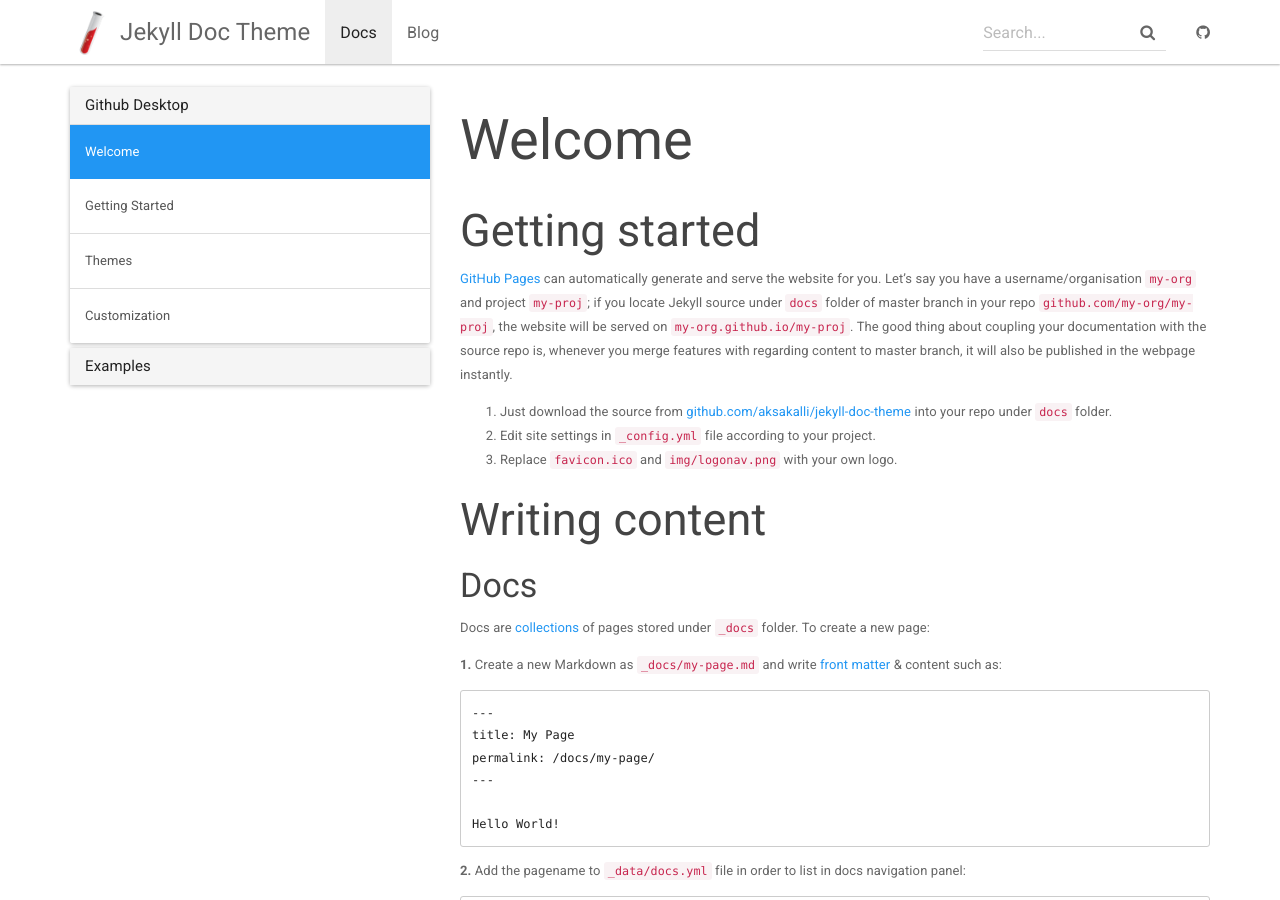
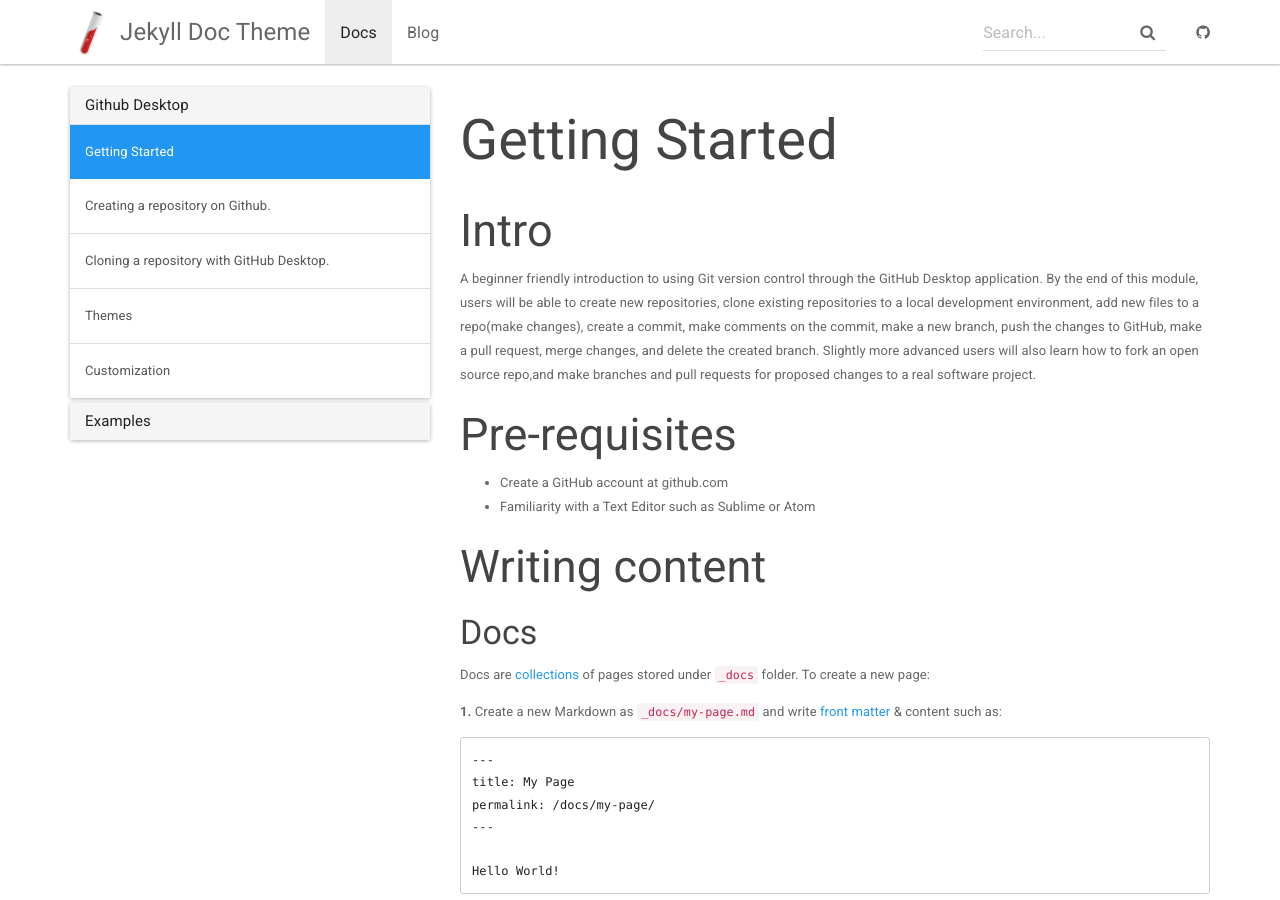
Before and after one commit to Kingslayyerr/Docs, a Jekyll site: the page built from _docs/index.md, in a window 1280 px wide and 900 px high. Built offline with Jekyll 4.4.1, drawn with Linux system fonts in a browser that asks for light colours; nearby versions of some CDN libraries.

Commit message:
add new info

```diff
--- a/_data/docs.yml
+++ b/_data/docs.yml
@@ -2,6 +2,7 @@
   docs:
   - home
   - first-doc
+  - second-doc
   - themes
   - customization
 
--- a/_docs/first-doc.md
+++ b/_docs/first-doc.md
@@ -1,8 +1,8 @@
 ---
-title: Getting Started
+title: Creating a repository on Github.
 permalink: /docs/first-doc/
 ---
 
 
 
-### Getting started with GitHub Desktop.
+### Steps.
--- a/_docs/index.md
+++ b/_docs/index.md
@@ -1,18 +1,18 @@
 ---
-title: Welcome
+title: Getting Started
 permalink: /docs/home/
 redirect_from: /docs/index.html
 ---
 
-## Getting started
+## Intro
 
-[GitHub Pages](https://pages.github.com) can automatically generate and serve the website for you.
-Let's say you have a username/organisation `my-org` and project `my-proj`; if you locate Jekyll source under `docs` folder of master branch in your repo `github.com/my-org/my-proj`, the website will be served on `my-org.github.io/my-proj`.
-The good thing about coupling your documentation with the source repo is, whenever you merge features with regarding content to master branch, it will also be published in the webpage instantly.
+A beginner friendly introduction to using Git version control through the GitHub Desktop application. By the end of this module, users will be able to create new repositories, clone existing repositories to a local development environment, add new files to a repo(make changes), create a commit, make comments on the commit, make a new branch, push the changes to GitHub, make a pull request, merge changes, and delete the created branch. Slightly more advanced users will also learn how to fork an open source repo,and make branches and pull requests for proposed changes to a real software project.
 
-1. Just download the source from [github.com/aksakalli/jekyll-doc-theme](https://github.com/aksakalli/jekyll-doc-theme/master) into your repo under `docs` folder.
-2. Edit site settings in  `_config.yml` file according to your project.
-3. Replace `favicon.ico` and `img/logonav.png` with your own logo.
+## Pre-requisites
+
+* Create a GitHub account at github.com
+* Familiarity with a Text Editor such as Sublime or Atom
+
 
 ## Writing content
 
--- /dev/null
+++ b/_docs/second-doc.md
@@ -0,0 +1,4 @@
+---
+title: Cloning a repository with GitHub Desktop.
+permalink: /docs/second-doc/
+---
```
